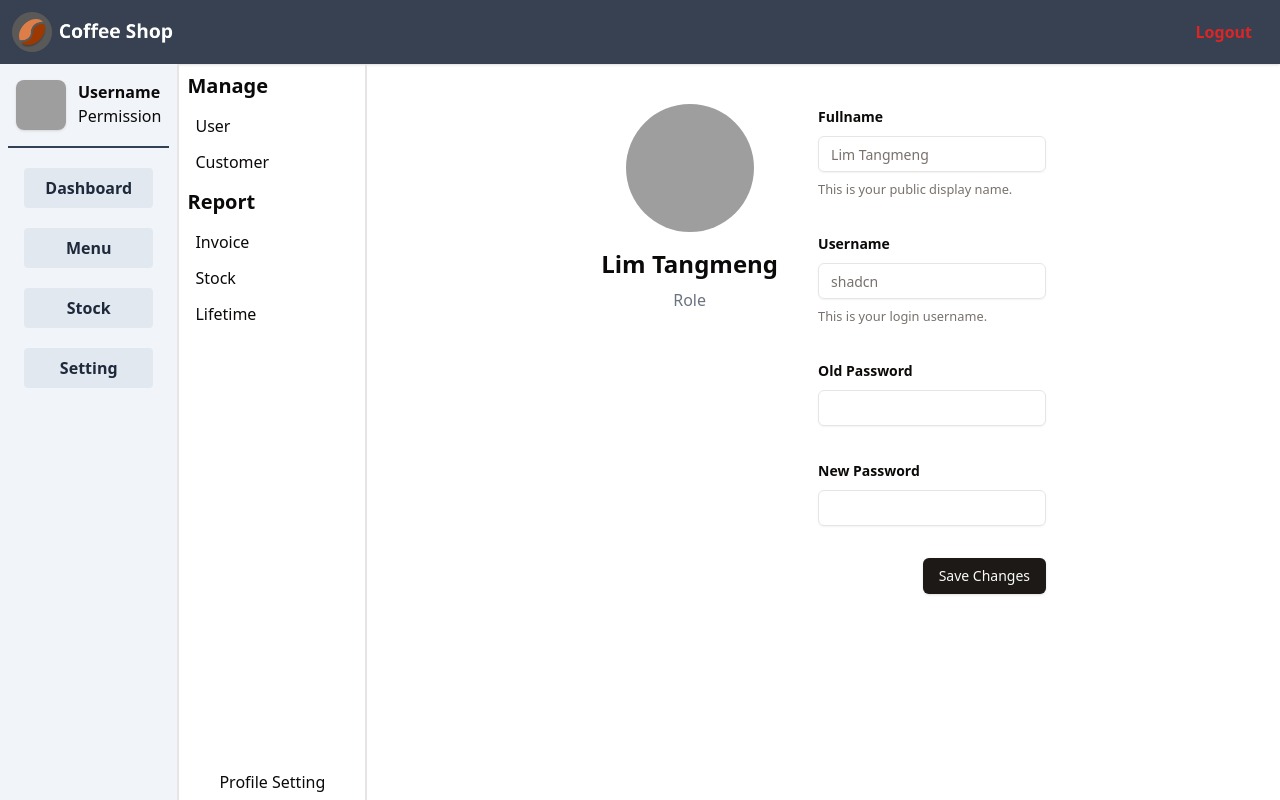
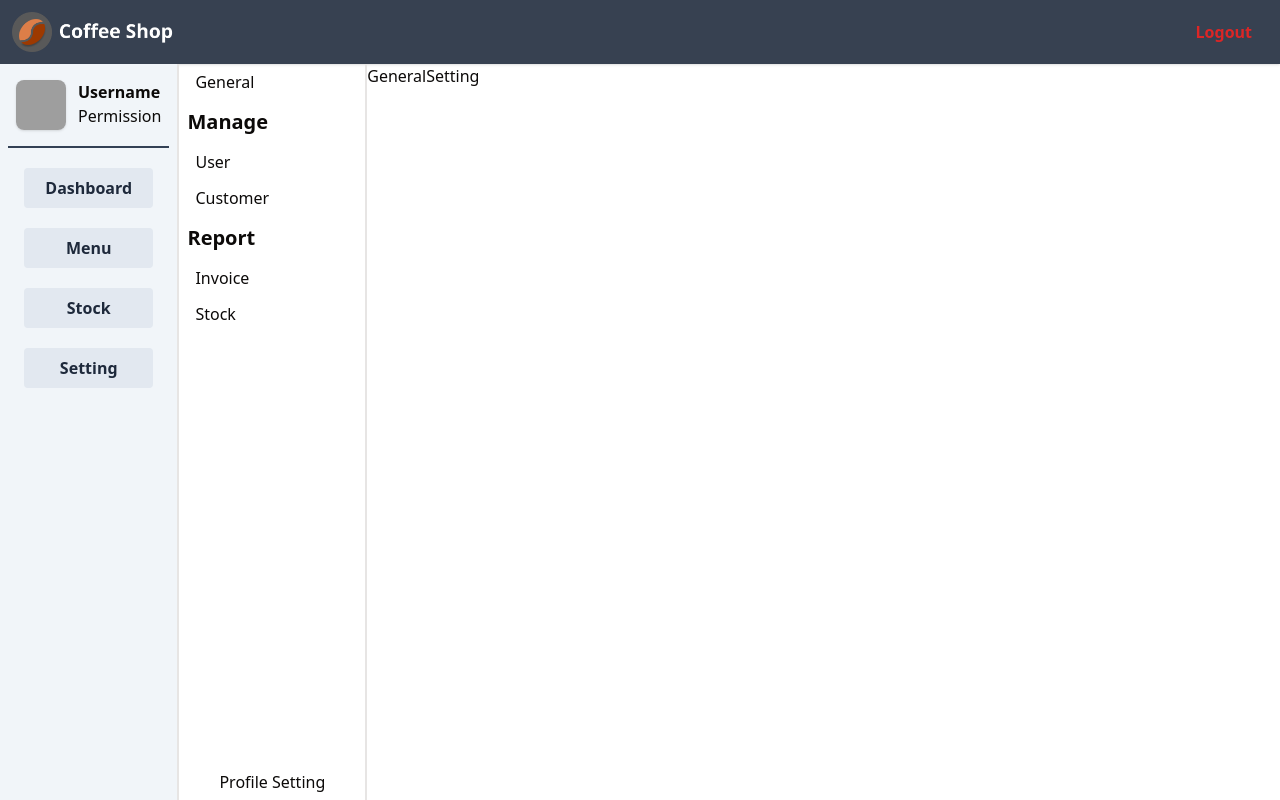
Before and after one commit to ALEX-WWU/CoffeeShopApp, a React (Vite) app: page /#/setting in a window 1280 px wide. Before the commit this address led to /#/setting/profile. Built offline with nearby package versions, Linux system fonts and the light colour scheme; grey boxes are pictures that could not be loaded.

Commit message:
Modified: Replace setting Lifetime setting to General Setting

```diff
--- a/src/App.tsx
+++ b/src/App.tsx
@@ -8,7 +8,7 @@ import {
   ManageCustomerSetting,
   ReportInvoiceSetting,
   ReportStockSetting,
-  ReportLifetimeSetting,
+  GeneralSetting,
 } from "./routes/settings";
 
 function App() {
@@ -34,6 +34,7 @@ function App() {
               </SettingLayout>
             }
           >
+            <Route path="/setting" element={<GeneralSetting />} />
             <Route path="/setting/profile" element={<ProfileSetting />} />
             <Route
               path="/setting/manage-user"
@@ -51,18 +52,7 @@ function App() {
               path="/setting/report-stock"
               element={<ReportStockSetting />}
             />
-            <Route
-              path="/setting/report-lifetime"
-              element={<ReportLifetimeSetting />}
-            />
-            <Route
-              path="/setting"
-              element={<Navigate to="/setting/profile" />}
-            />
-            <Route
-              path="/setting/*"
-              element={<Navigate to="/setting/profile" />}
-            />
+            <Route path="/setting/*" element={<Navigate to="/setting" />} />
           </Route>
         </Route>
       </Route>
--- a/src/layouts/SettingLayout.tsx
+++ b/src/layouts/SettingLayout.tsx
@@ -11,6 +11,11 @@ function SettingLayout({ children }: SettingLayoutProps) {
     <div className="grid h-full grid-cols-[auto,1fr]">
       <nav className="relative flex h-full flex-col border-r-2">
         <div className="flex flex-col">
+          <Link to="/setting">
+            <Button variant="ghost" className="w-full justify-start text-base">
+              General
+            </Button>
+          </Link>
           <Label className="my-2 px-2 text-xl font-bold">Manage</Label>
           <Link to="/setting/manage-user">
             <Button variant="ghost" className="w-full justify-start text-base">
@@ -35,14 +40,9 @@ function SettingLayout({ children }: SettingLayoutProps) {
               Stock
             </Button>
           </Link>
-          <Link to="/setting/report-lifetime">
-            <Button variant="ghost" className="w-full justify-start text-base">
-              Lifetime
-            </Button>
-          </Link>
         </div>
         <div className="mt-auto text-center">
-          <Link to="/setting/user">
+          <Link to="/setting/profile">
             <Button variant="ghost" className="px-10 text-base">
               Profile Setting
             </Button>
--- /dev/null
+++ b/src/routes/settings/GeneralSetting.tsx
@@ -0,0 +1,5 @@
+function GeneralSetting() {
+  return <div>GeneralSetting</div>;
+}
+
+export default GeneralSetting;
--- a/src/routes/settings/ReportLifetimeSetting.tsx
+++ /dev/null
@@ -1,5 +0,0 @@
-function ReportLifetimeSetting() {
-  return <div>ReportLifetimeSetting</div>;
-}
-
-export default ReportLifetimeSetting;
--- a/src/routes/settings/index.ts
+++ b/src/routes/settings/index.ts
@@ -3,7 +3,7 @@ import ManageUserSetting from "./ManageUserSetting";
 import ManageCustomerSetting from "./ManageCustomerSetting";
 import ReportInvoiceSetting from "./ReportInvoiceSetting";
 import ReportStockSetting from "./ReportStockSetting";
-import ReportLifetimeSetting from "./ReportLifetimeSetting";
+import GeneralSetting from "./GeneralSetting";
 
 export {
   ProfileSetting,
@@ -11,5 +11,5 @@ export {
   ManageCustomerSetting,
   ReportInvoiceSetting,
   ReportStockSetting,
-  ReportLifetimeSetting,
+  GeneralSetting,
 };
```
